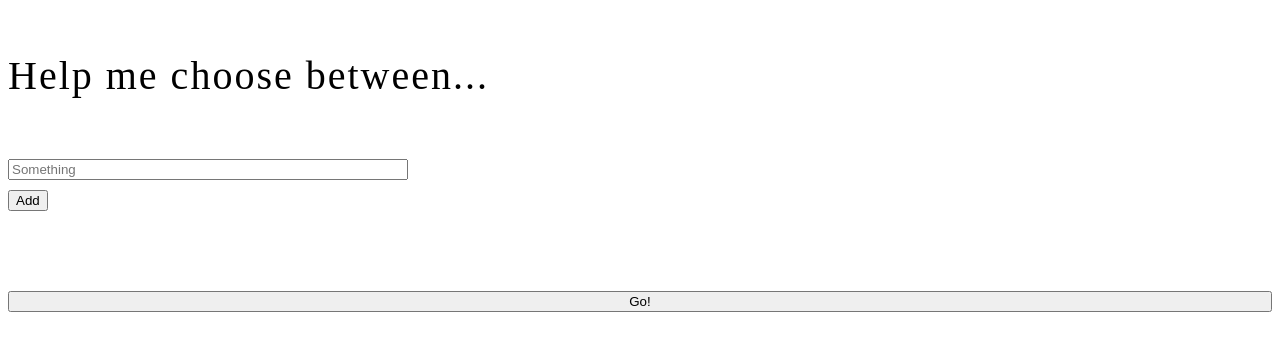
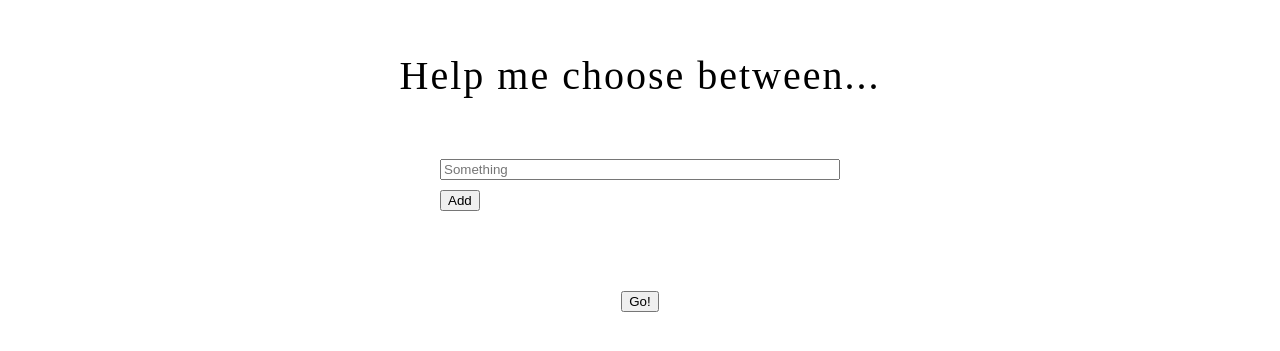
Before and after one commit to ericaglimsholt/tjejer-kodar-online-course, a plain HTML site: page index.html in a window 1280 px wide. Shown: the part 125-476 px from the top of the page. Drawn offline with Linux system fonts and the light colour scheme.

Commit message:
Added missed pieces of lecture

```diff
--- a/main.css
+++ b/main.css
@@ -2,7 +2,8 @@ body {
   /* Flex help us to center our content */
   display: flex; /* Defines that we are using Flex */
   flex-direction: column; /* Defines the direction of the content */
-  justify-content: center; /* Center our content */
+  justify-content: center; /* Center our content along the line */
+  align-items: center; /* Center our content in the cross-axis */
 
   margin-top: 150px; /* Sets a margin to top */
 }
```
